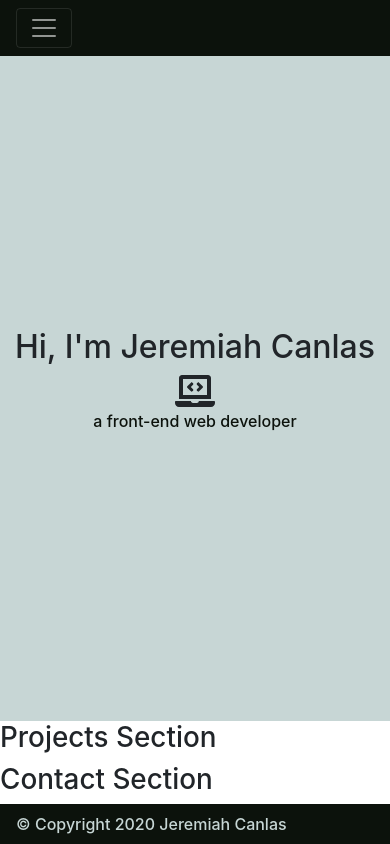
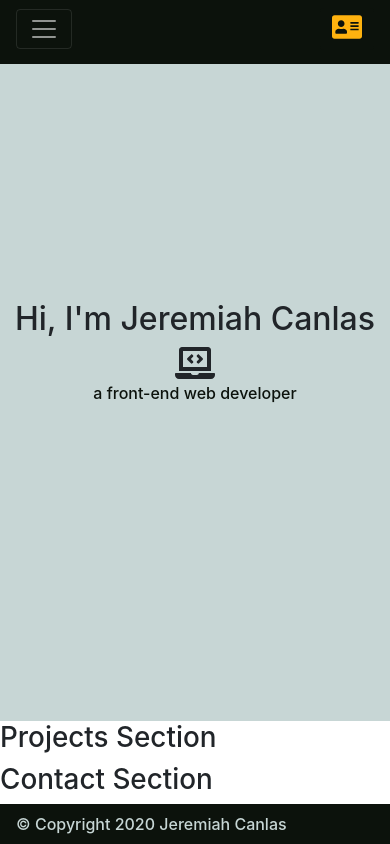
Before and after one commit to jeremiahcanlas/revised-portfolio, a React (Create React App) app: page / in a window 390 px wide. Built offline with nearby package versions, Linux system fonts and the light colour scheme.

Commit message:
nav updates added a modal btn

```diff
--- /dev/null
+++ b/src/compos/modal.js
@@ -0,0 +1,39 @@
+import React,{useState} from 'react'
+import {Modal,Button} from 'react-bootstrap'
+import { FontAwesomeIcon } from "@fortawesome/react-fontawesome";
+import {faAddressCard} from "@fortawesome/free-solid-svg-icons";
+
+
+function Modalcomponent({expanded}) {
+    const [show, setShow] = useState(false);
+
+    const handleClose = () => setShow(false);
+    const handleShow = () => setShow(true);
+
+
+
+    return (
+        <>
+      {!expanded ? <Button variant="primary" className='d-lg-none modalBtn' onClick={handleShow}>
+            <FontAwesomeIcon icon={faAddressCard}/>
+        </Button> : '' /* if nav bar is expanded then the btn disappears */}
+
+        <Modal show={show} onHide={handleClose}>
+          <Modal.Header closeButton>
+            <Modal.Title>Modal heading</Modal.Title>
+          </Modal.Header>
+          <Modal.Body>Woohoo, you're reading this text in a modal!</Modal.Body>
+          <Modal.Footer>
+            <Button variant="secondary" onClick={handleClose}>
+              Close
+            </Button>
+            <Button variant="primary" onClick={handleClose}>
+              Save Changes
+            </Button>
+          </Modal.Footer>
+        </Modal>
+      </>
+    )
+}
+
+export default Modalcomponent;
--- a/src/compos/navigation.js
+++ b/src/compos/navigation.js
@@ -1,29 +1,46 @@
-import React from 'react'
+import React, {useState} from 'react'
 
+import { FontAwesomeIcon } from "@fortawesome/react-fontawesome";
+import {faTimes} from "@fortawesome/free-solid-svg-icons";
 import {Navbar, Nav} from 'react-bootstrap'
+import Modalcomponent from './modal';
 
 
 
 
 function Navigation() {
+    const [expanded, setExpanded] = useState(false)
 
 
-    const hideNav = () => {
-        const element =  document.querySelector('.navlist')
-        element.classList.remove('show')
+
+    const hideNav = () => { // when link is triggered it will set expanded = false
+        setExpanded(false)
+    }
+
+    const toggleNav = () => { //toggles state hook
+        setExpanded(expanded? false : "expanded" )
     }
 
 
 
     return (
-        <Navbar bg='dark' expand='lg' variant='dark'>
-           <Navbar.Toggle aria-controls='basic-navbar-nav'/>
+        <Navbar bg='dark' expand='lg' variant='dark' expanded={expanded} fixed='top'>
+           <Navbar.Toggle aria-controls='basic-navbar-nav' onClick={toggleNav}>
+               {expanded ? <FontAwesomeIcon icon={faTimes} /> : '' /* font awesome icon will appear when nav bar is expanded */}
+            </Navbar.Toggle>
+            <Modalcomponent expanded={expanded}/>
            <Navbar.Collapse id='basic-navbar-nav' className='navlist'>
+
                 <Nav className='mr-auto' >
-                        <Nav.Link onClick={hideNav} href='#'>Projects</Nav.Link>
-                        <Nav.Link onClick={hideNav} href='#'>Contact</Nav.Link>
+                    <Nav.Link onClick={hideNav}  href='#'>
+                        Projects
+                    </Nav.Link>
+                    <Nav.Link onClick={hideNav} href='#'>
+                        Contact
+                    </Nav.Link>
                 </Nav>
            </Navbar.Collapse>
+
         </Navbar>
     )
 }
--- a/src/style.scss
+++ b/src/style.scss
@@ -1,12 +1,51 @@
-  $main-color:#C7D6D5;
-  $nav-color: #0C120C;
-  $yellow: #FFB20F;
+$main-color:#C7D6D5;
+$nav-color: #0C120C;
+$yellow: #FFB20F;
+
+//breakpoints
+$screen-sm-min: 688px;
+$screen-md-min: 768px;
+$screen-lg-min: 992px;
+
+
+// Small devices
+@mixin sm {
+    @media (min-width: #{$screen-sm-min}) {
+        @content;
+    }
+ }
+
+ // Medium devices
+ @mixin md {
+    @media (min-width: #{$screen-md-min}) {
+        @content;
+    }
+ }
+
+ // Large devices
+ @mixin lg {
+    @media (min-width: #{$screen-lg-min}) {
+        @content;
+    }
+ }
+
 
 .navbar {
     background-color: $nav-color!important;
+    padding-bottom: 0.9rem;
+
+        @include sm {
+            padding-bottom: 0.5rem;
+        }
 
     button {
-        margin-left:1rem;
+        margin-left: 1rem;
+
+        svg{ // x icon
+            color: $yellow;
+            width: 30px!important;
+            height: 30px!important;
+        }
     }
 
     .navbar-toggler:focus,
@@ -21,7 +60,7 @@
         justify-content: flex-end;
 
         .navbar-nav {
-
+            margin-left: 1rem;
             flex-direction: row;
 
 
@@ -39,6 +78,23 @@
         }
     }
 
+    .modalBtn {
+        color: $yellow!important;
+        margin-right: 1rem;
+        padding: 4px 12px;
+        background-color: $nav-color!important;
+        border: none;
+        outline: none;
+        box-shadow: none;
+
+        svg {
+            width: 30px!important;
+            height: 30px!important;
+
+        }
+
+    }
+
 }
 
 
@@ -50,6 +106,7 @@
     display: flex;
     align-items: center;
     justify-items: center;
+
 
     h1{
         font-size: 2rem;
```
Also changed, not shown: src/dist/style.css, 2 other files (tests, documents, lock files or other folders).
